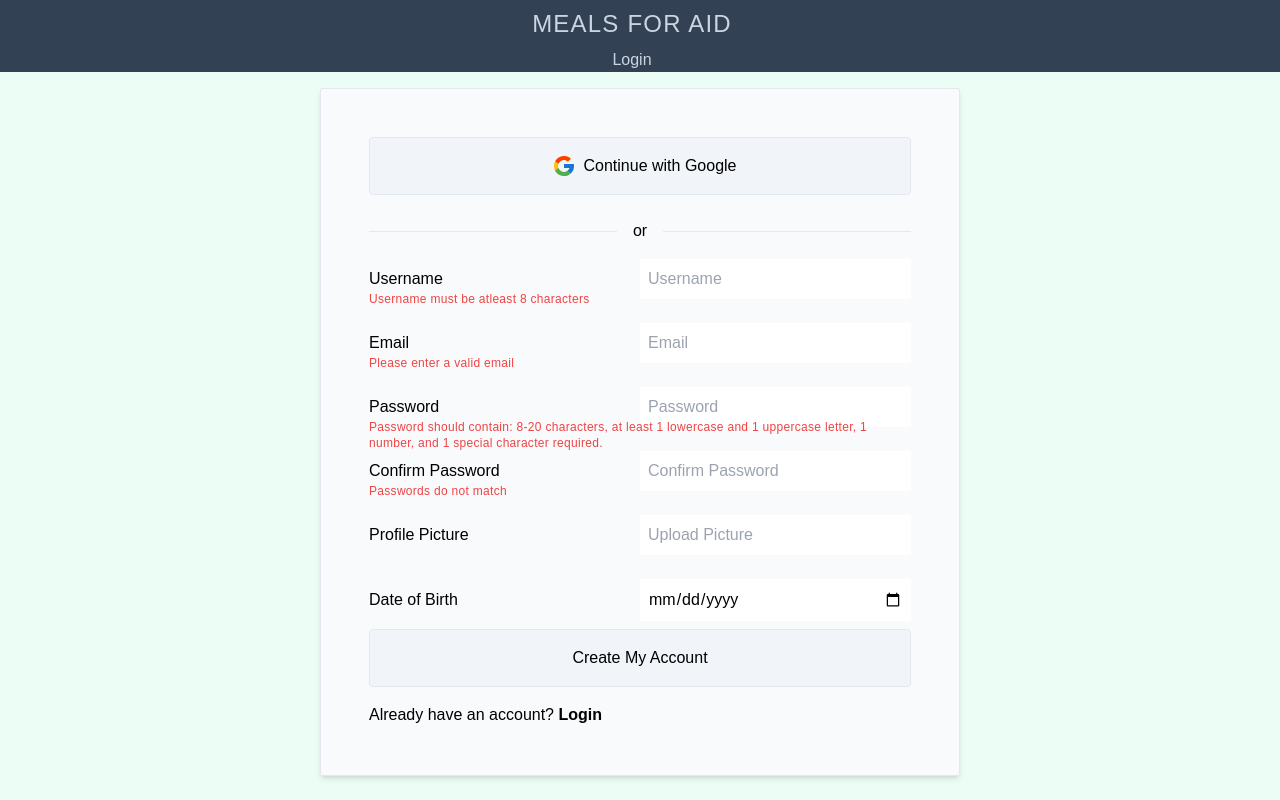
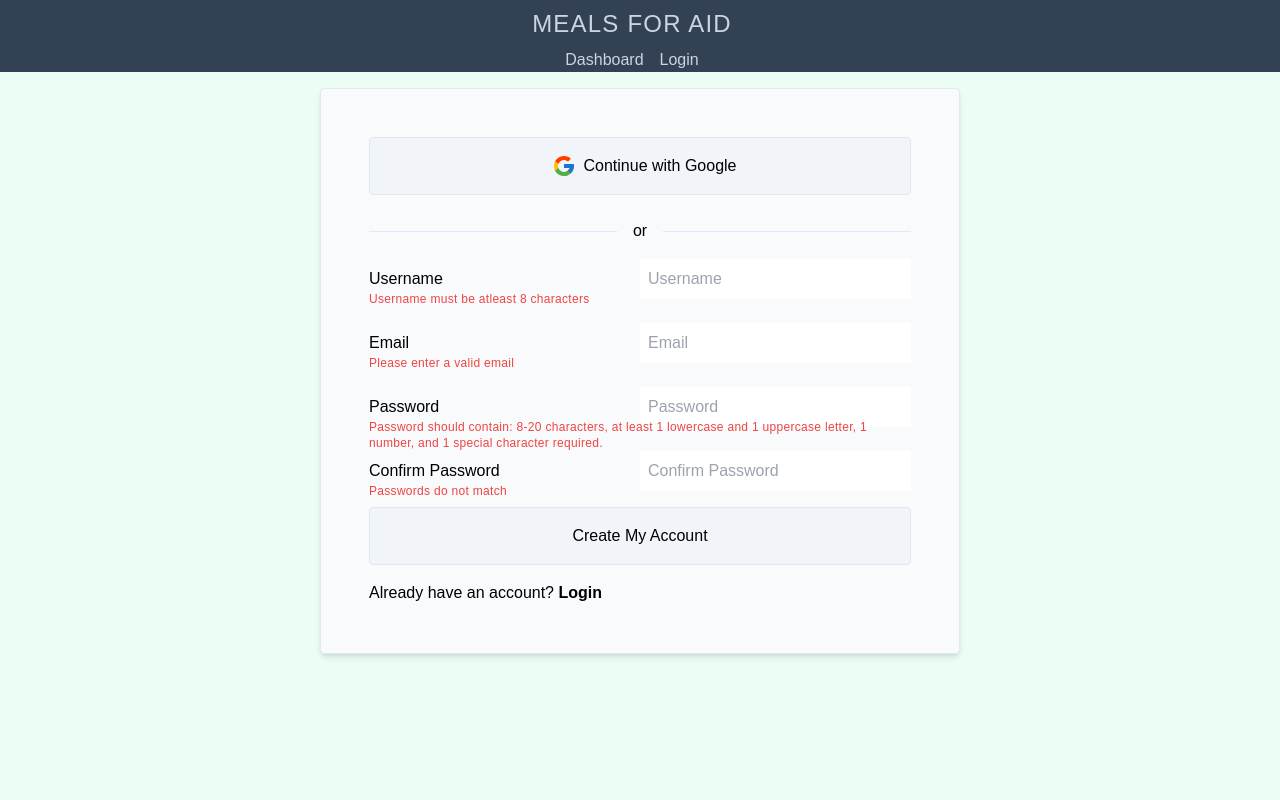
Before and after one commit to allanlalangan/meals-4-aid, a React (Create React App) app in the folder client/: page /register in a window 1280 px wide. Built offline with nearby package versions, Linux system fonts and the light colour scheme; the HTML template or start-up script is replaced by a standard one.

Commit message:
update forms and styles

```diff
--- a/client/package.json
+++ b/client/package.json
@@ -2,7 +2,6 @@
   "name": "meals-4-aid_client",
   "version": "0.0.1",
   "private": true,
-  "proxy": "https://localhost:5000",
   "dependencies": {
     "@testing-library/jest-dom": "^5.16.5",
     "@testing-library/react": "^13.4.0",
--- a/client/src/App.jsx
+++ b/client/src/App.jsx
@@ -9,14 +9,12 @@ const App = () => {
   return (
     <BrowserRouter>
       <Header />
-      <main className='flex'>
       <Routes>
         <Route path='/' element={<HomePage />} />
         <Route path='/login' element={<LoginPage />} />
         <Route path='/register' element={<RegisterPage />} />
         <Route path='/dashboard' element={<DashboardPage />} />
       </Routes>
-      </main>
     </BrowserRouter>
   );
 };
--- a/client/src/components/Header.jsx
+++ b/client/src/components/Header.jsx
@@ -1,5 +1,4 @@
 import { Link } from 'react-router-dom';
-import { HiMenuAlt2, HiCog } from 'react-icons/hi';
 
 const Header = () => {
   return (
@@ -10,6 +9,11 @@ const Header = () => {
         </span>
       </Link>
       <nav className='flex w-full items-center justify-center'>
+        <Link to='/dashboard'>
+          <button className='mx-2 transition hover:text-slate-100'>
+            Dashboard
+          </button>
+        </Link>
         <Link to='/login'>
           <button className='mx-2 transition hover:text-slate-100'>
             Login
--- a/client/src/components/LoginForm.jsx
+++ b/client/src/components/LoginForm.jsx
@@ -13,7 +13,7 @@ const Login = () => {
   return (
     <form
       onSubmit={handleSubmit}
-      className='m-4 flex md:w-2/3 md:mx-auto lg:w-1/2 flex-col bg-slate-50 border border-slate-200 shadow-md p-12 rounded-sm'
+      className='m-4 flex md:w-2/3 md:mx-auto lg:w-1/2 flex-col bg-slate-50 border border-slate-200 shadow-md p-12 rounded'
     >
       <button className='mb-4 flex items-center justify-center bg-slate-100 border border-slate-200 py-4 transition hover:border-emerald-400 rounded'>
         <FcGoogle className='mx-2 text-2xl' />
--- a/client/src/components/RegisterForm.jsx
+++ b/client/src/components/RegisterForm.jsx
@@ -24,7 +24,7 @@ const Register = () => {
   return (
     <form
       onSubmit={handleSubmit}
-      className='m-4 flex md:w-2/3 md:mx-auto lg:w-1/2 flex-col bg-slate-50 border border-slate-200 shadow-md p-12 rounded-sm'
+      className='m-4 flex md:w-2/3 md:mx-auto lg:w-1/2 flex-col bg-slate-50 border border-slate-200 shadow-md p-12 rounded'
     >
       <button className='mb-4 flex items-center justify-center bg-slate-100 border border-slate-200 py-4 transition hover:border-emerald-400 rounded'>
         <FcGoogle className='mx-2 text-2xl' />
@@ -50,12 +50,12 @@ const Register = () => {
           />
         </>
       ))}
-      <fieldset className='flex items-center'>
+      {/* <fieldset className='flex items-center'>
         <label htmlFor='birthdate' className='w-1/2'>
           Date of Birth
         </label>
         <input type='date' name='birthdate' className='my-2 w-1/2 p-2' />
-      </fieldset>
+      </fieldset> */}
       <button
         type='submit'
         className='mb-4 flex items-center justify-center bg-slate-100 border border-slate-200 py-4 transition hover:border-emerald-400 rounded'
--- a/client/src/util/inputs.js
+++ b/client/src/util/inputs.js
@@ -34,12 +34,12 @@ export const inputs = [
     required: true,
     errorMessage: 'Passwords do not match',
   },
-  {
-    name: 'profilePic',
-    type: 'text',
-    placeholder: 'Upload Picture',
-    label: 'Profile Picture',
-    required: false,
-    errorMessage: '',
-  },
+  // {
+  //   name: 'profilePic',
+  //   type: 'text',
+  //   placeholder: 'Upload Picture',
+  //   label: 'Profile Picture',
+  //   required: false,
+  //   errorMessage: '',
+  // },
 ];
```
Lines whose indentation alone changed are shown as unchanged.
